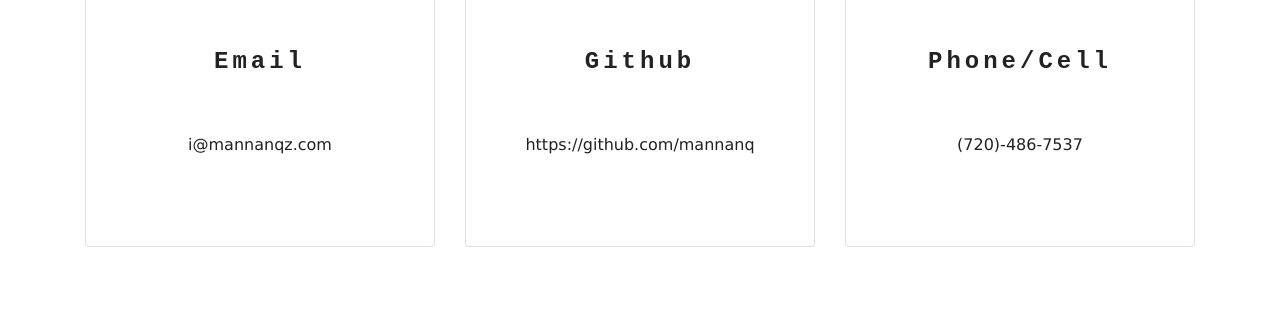
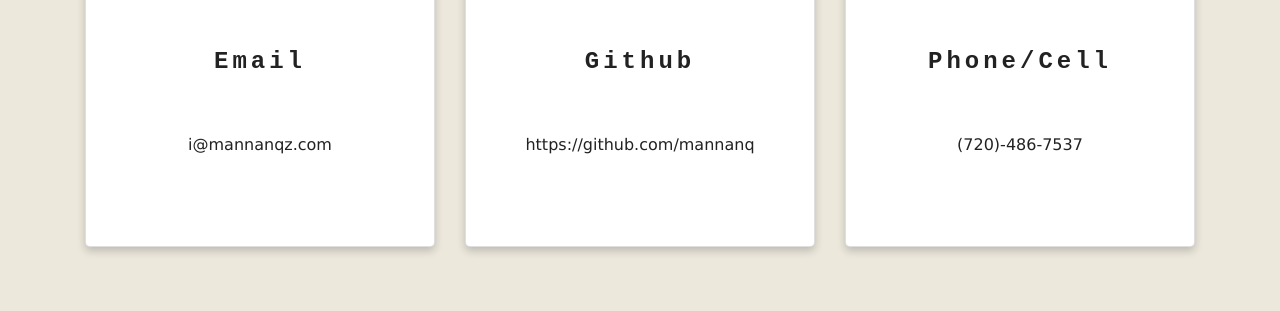
Before and after one commit to mannanq/landing_page, a Gatsby site: page / in a window 1280 px wide. Shown: the part 1665-1976 px from the top of the page. Built offline with nearby package versions, Linux system fonts and the light colour scheme; Gatsby itself is replaced by a stand-in of ours.

Commit message:
added background color to contact section and hover effect on cards

```diff
--- a/src/components/layout.css
+++ b/src/components/layout.css
@@ -104,6 +104,14 @@ h6 {
   }
 }
 
+.card {
+  box-shadow: 0 4px 8px 0 rgba(0, 0, 0, 0.2);
+  transition: 0.3s;
+  border-radius: 5px;
+}
+.card:hover {
+  box-shadow: 0 8px 16px rgba(0, 0, 0, 0.2);
+}
 .icon {
   margin: 1rem auto;
 }
--- a/src/pages/index.js
+++ b/src/pages/index.js
@@ -22,7 +22,7 @@ const IndexPage = ({ data }) => (
       query={query}
       render={data => {
         return (
-          <section className="py-5">
+          <section className="py-5 contact">
             <div className="container">
               <div className="row">
                 {data.contacts.edges.map(({ node: contact }) => {
@@ -75,7 +75,6 @@ export const query = graphql`
             }
             details
             def
-            extension
           }
         }
       }
```
